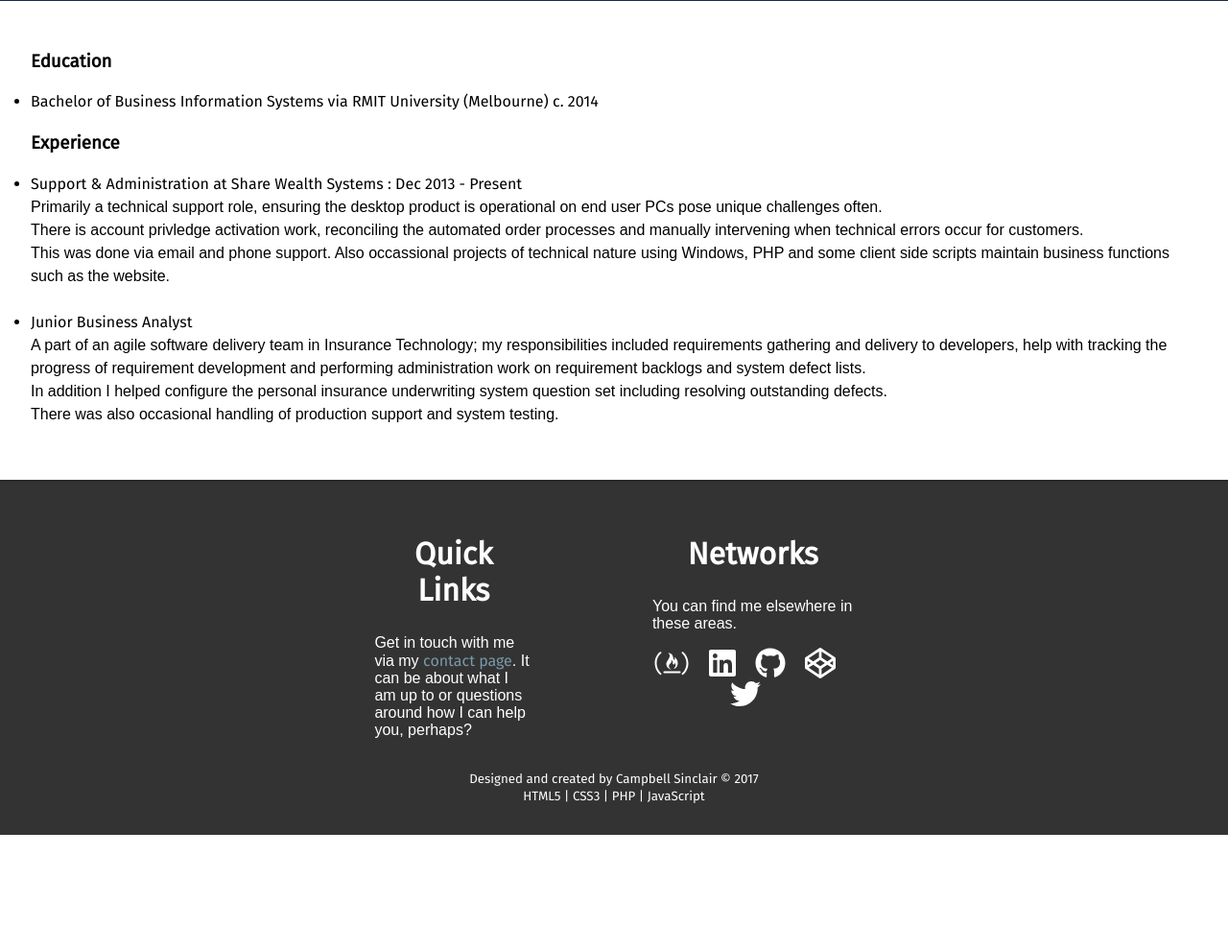
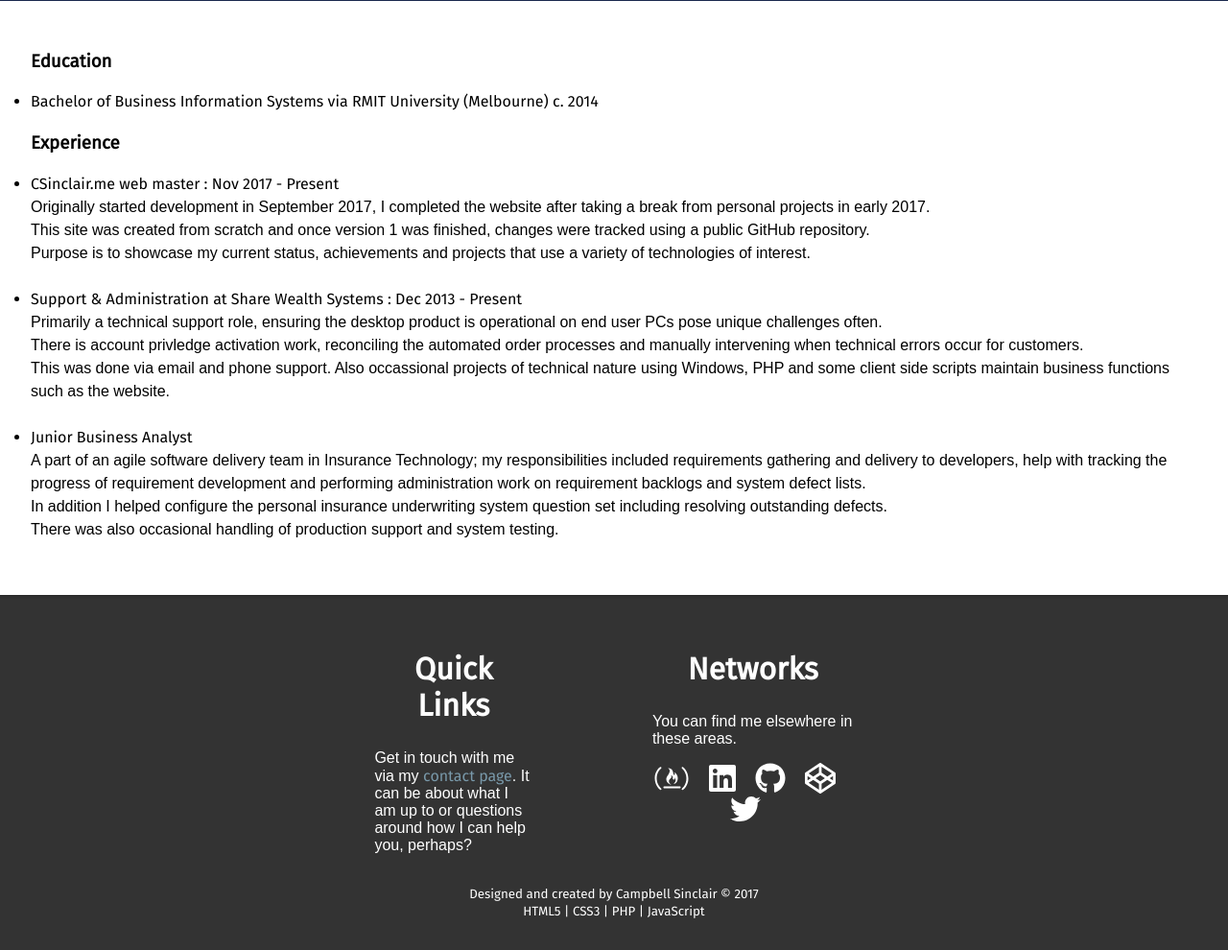
Before and after one commit to watsondr/csinclair, a PHP site: page /experience.php in a window 1280 px wide. Shown: the part 307-1297 px from the top of the page at 96% size. Before the commit the page ends 1177 px from the top, so only its background shows below. Run offline with PHP 8.4, Linux system fonts and the light colour scheme; some web fonts are replaced.

Commit message:
minor text changes to page

```diff
--- a/experience.php
+++ b/experience.php
@@ -26,6 +26,14 @@
 
 			<h3>Experience</h3>
 			<ul>
+
+			<li>CSinclair.me web master : Nov 2017 - Present</li>
+			<p class="exp">
+			Originally started development in September 2017, I completed the website after taking a break from personal projects in early 2017.<br />
+			This site was created from scratch and once version 1 was finished, changes were tracked using a public GitHub repository.<br />
+			Purpose is to showcase my current status, achievements and projects that use a variety of technologies of interest.<br />
+			</p>
+
 			<li>Support &amp; Administration at Share Wealth Systems : Dec 2013 - Present</li>
 			<p class="exp">
 			Primarily a technical support role, ensuring the desktop product is operational on end user PCs pose unique challenges often. <br />
```
